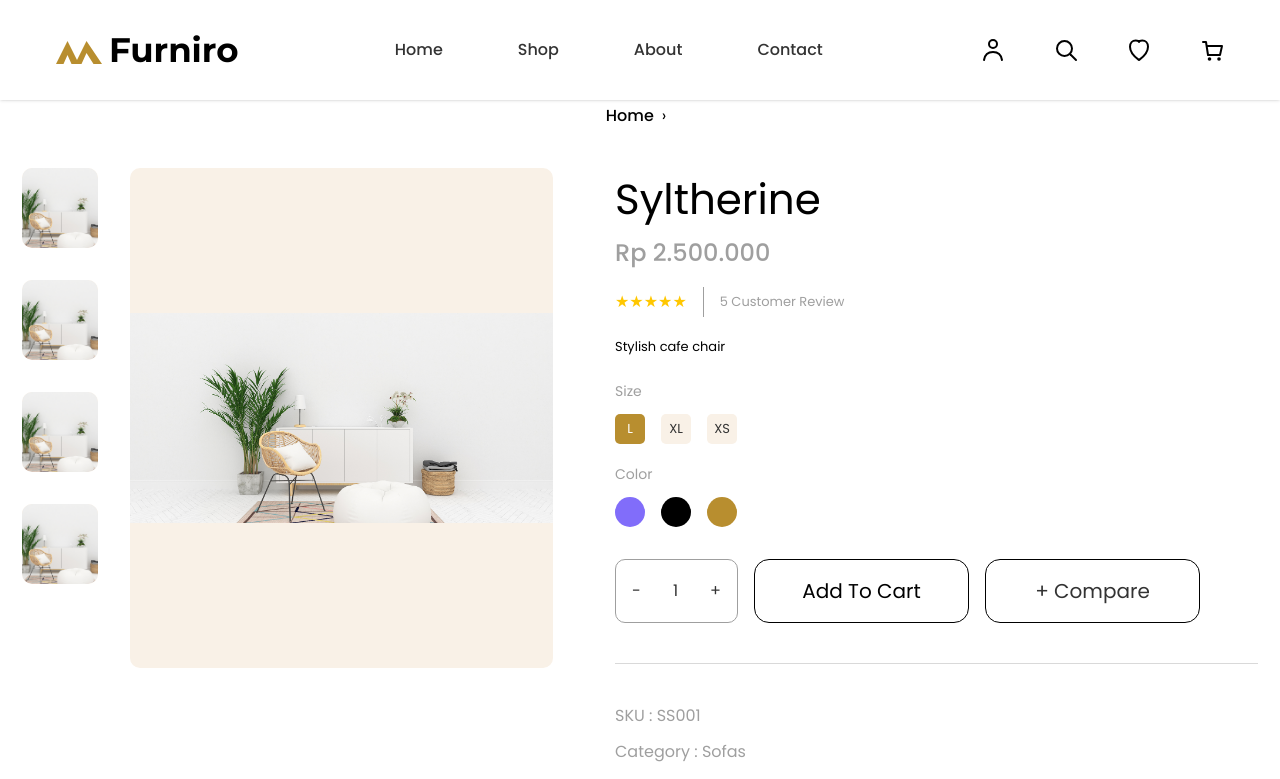
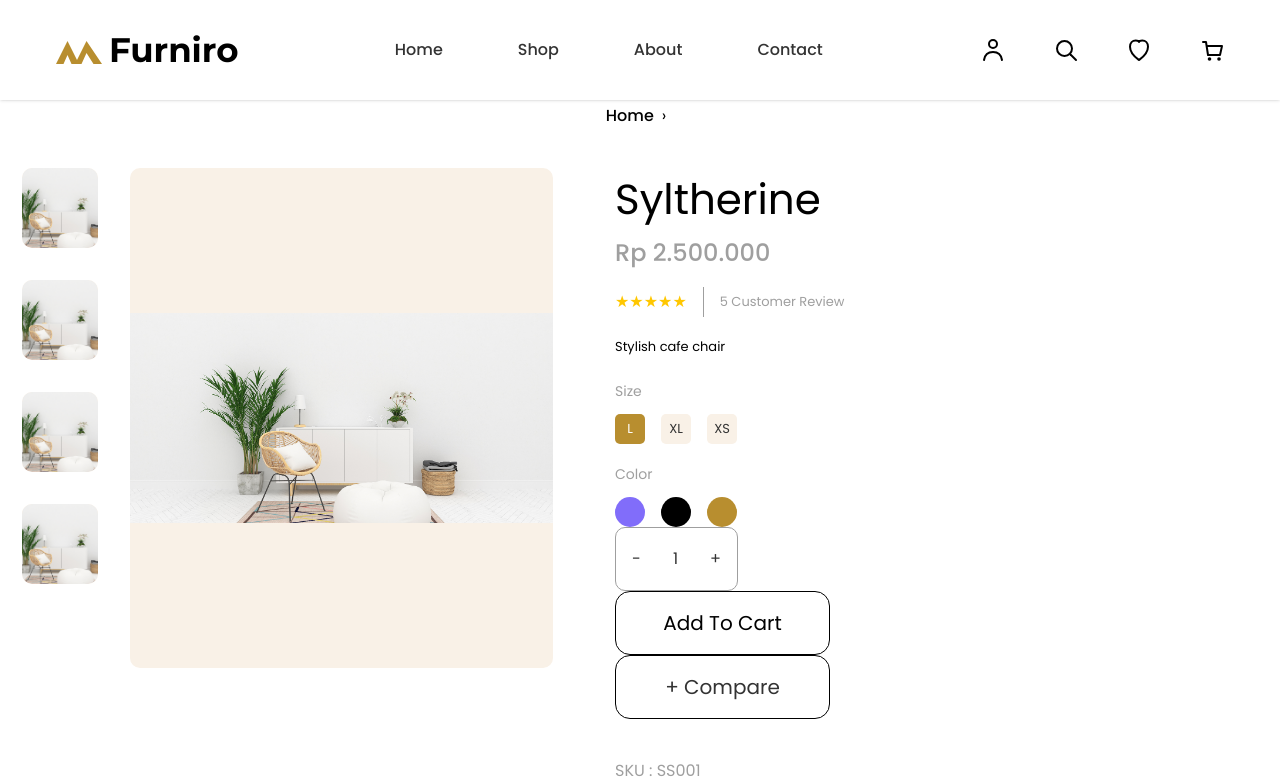
Before and after one commit to nngocanh1401-cloud/furnishing-store, a Next.js app: page /product in a window 1280 px wide. Shown: the top 779 px of the page. Built offline with nearby package versions, Linux system fonts and the light colour scheme.

Commit message:
mergr nhanh testHP

```diff
--- a/src/app/layout.js
+++ b/src/app/layout.js
@@ -1,6 +1,7 @@
 import Footer from "@/components/common/Footer";
 import Header from "@/components/common/Header";
 import { Montserrat, Poppins } from "next/font/google";
+import { CartProvider } from "@/context/CartContext";
 import "./globals.css";
 
 const poppins = Poppins({
@@ -39,9 +40,11 @@ export default function RootLayout({ children }) {
       className={`${poppins.variable} ${montserrat.variable} h-full antialiased`}
     >
       <body className="min-h-full flex flex-col bg-white text-[#333333]">
-        <Header />
-        <main>{children}</main>
-        <Footer />
+        <CartProvider>
+          <Header />
+          <main>{children}</main>
+          <Footer />
+        </CartProvider>
       </body>
     </html>
   );
--- a/src/components/common/CartSidebar.jsx
+++ b/src/components/common/CartSidebar.jsx
@@ -2,22 +2,7 @@
 
 import Link from "next/link";
 
-const cartItems = [
-  {
-    id: 1,
-    name: "Asgaard sofa",
-    image: "/images/black-sofa.jpg",
-    price: "Rs. 250,000.00",
-    quantity: 1,
-  },
-  {
-    id: 2,
-    name: "Casaliving Wood",
-    image: "/images/casaliving-wood.jpg",
-    price: "Rs. 270,000.00",
-    quantity: 1,
-  },
-];
+import { useCart } from "@/context/CartContext";
 
 /* Icon đóng Cart SiFdebar lấy trực tiếp từ SVG của Figma */
 function CloseCartIcon() {
@@ -73,8 +58,21 @@ function RemoveIcon() {
     </svg>
   );
 }
+export default function CartSidebar({ isOpen, onClose }) {
+  const { cartItems, removeFromCart } = useCart();
+  const subtotal = cartItems.reduce((total, item) => {
+    const numericPrice =
+      typeof item.price === "number"
+        ? item.price
+        : Number(
+          String(item.price)
+            .replace(/[^\d.,]/g, "")
+            .replace(/,/g, "")
+        );
 
-export default function CartSidebar({ isOpen, onClose }) {
+    return total + numericPrice * item.quantity;
+  }, 0);
+
   if (!isOpen) return null;
 
   return (
@@ -110,7 +108,12 @@ export default function CartSidebar({ isOpen, onClose }) {
           <div className="absolute left-[30px] top-[90px] h-px w-[287px] bg-[#D9D9D9]" />
 
           <div className="absolute left-[27px] top-[132px] flex w-[350px] flex-col gap-[20px]">
-            {cartItems.map((item) => (
+            {cartItems.length === 0 ? (
+              <p className="text-[14px] leading-[21px] text-[#9F9F9F]">
+                Your cart is empty.
+              </p>
+            ) : (
+              cartItems.map((item) => (
                 <div
                   key={item.id}
                   className="relative flex h-[105px] w-[350px] items-center"
@@ -138,7 +141,7 @@ export default function CartSidebar({ isOpen, onClose }) {
                       </span>
 
                       <span className="whitespace-nowrap text-[12px] font-medium leading-[18px] text-[#B88E2F]">
-                      {item.price}
+                        {item.priceDisplay || item.price}
                       </span>
                     </div>
                   </div>
@@ -146,12 +149,14 @@ export default function CartSidebar({ isOpen, onClose }) {
                   <button
                     type="button"
                     aria-label={`Remove ${item.name}`}
+                    onClick={() => removeFromCart(item.id)}
                     className="absolute right-0 top-[42px] flex h-5 w-5 items-center justify-center"
                   >
                     <RemoveIcon />
                   </button>
                 </div>
-            ))}
+              ))
+            )}
           </div>
 
           <span className="absolute left-[31px] top-[615px] h-[24px] w-[68px] text-[16px] font-normal leading-[24px] text-black">
@@ -159,7 +164,10 @@ export default function CartSidebar({ isOpen, onClose }) {
           </span>
 
           <span className="absolute left-[200px] top-[615px] h-[24px] w-[117px] whitespace-nowrap text-[16px] font-semibold leading-[24px] text-[#B88E2F]">
-            Rs. 520,000.00
+            Rs. {subtotal.toLocaleString("en-US", {
+              minimumFractionDigits: 2,
+              maximumFractionDigits: 2,
+            })}
           </span>
 
           <div className="absolute left-[30px] top-[663px] h-px w-[287px] bg-[#D9D9D9]" />
--- a/src/components/common/ProductCard.jsx
+++ b/src/components/common/ProductCard.jsx
@@ -2,6 +2,7 @@
 
 import Link from "next/link";
 import { useState } from "react";
+import { useCart } from "@/context/CartContext";
 import CartSidebar from "@/components/common/CartSidebar";
 
 function getBadgeClass(product) {
@@ -16,7 +17,7 @@ function getBadgeClass(product) {
 
 export default function ProductCard({ product }) {
   const [isCartOpen, setIsCartOpen] = useState(false);
-
+  const { addToCart } = useCart();
   /*
    * Nếu sản phẩm có id:
    * id = 1 → /product/1
@@ -72,6 +73,7 @@ export default function ProductCard({ product }) {
           <Link
             href={productHref}
             aria-label={`View ${name}`}
+            className="relative z-0 block h-full w-full"
           >
             <img
               src={productImage}
@@ -90,11 +92,14 @@ export default function ProductCard({ product }) {
             </span>
           )}
 
-          <div className="absolute inset-0 hidden items-center justify-center bg-black/50 group-hover:flex">
-            <div className="text-center">
+          <div className="pointer-events-none absolute inset-0 z-10 hidden items-center justify-center bg-black/50 group-hover:flex">
+            <div className="pointer-events-auto text-center">
               <button
                 type="button"
-                onClick={() => setIsCartOpen(true)}
+                onClick={() => {
+                  addToCart(product, 1);
+                  setIsCartOpen(true);
+                }}
                 className="h-12 w-[202px] bg-white font-['Poppins'] text-[16px] font-semibold text-[#B88E2F] transition hover:bg-[#B88E2F] hover:text-white"
               >
                 Add to cart
@@ -128,7 +133,10 @@ export default function ProductCard({ product }) {
 
         <div className="px-4 pb-[30px] pt-4">
           {/* Bấm tên để mở đúng trang sản phẩm theo ID */}
-          <Link href={productHref}>
+          <Link
+            href={productHref}
+            className="relative z-20 block"
+          >
             <h3 className="text-[24px] font-semibold leading-[29px] text-[#3A3A3A] transition hover:text-[#B88E2F]">
               {name}
             </h3>
@@ -151,12 +159,6 @@ export default function ProductCard({ product }) {
           </div>
         </div>
       </article>
-
-      <CartSidebar
-        isOpen={isCartOpen}
-        product={product}
-        onClose={() => setIsCartOpen(false)}
-      />
     </>
   );
 }
--- a/src/components/product/ProductDetail.jsx
+++ b/src/components/product/ProductDetail.jsx
@@ -5,8 +5,11 @@ import Link from "next/link";
 
 import CartSidebar from "@/components/common/CartSidebar";
 import { singleProductStyles } from "@/styles/styles";
+import { useCart } from "@/context/CartContext";
 
 export default function ProductDetail({ product }) {
+  const { addToCart } = useCart();
+  const [quantity, setQuantity] = useState(1);
   const [isCartOpen, setIsCartOpen] = useState(false);
 
   return (
@@ -104,15 +107,36 @@ export default function ProductDetail({ product }) {
             </div>
 
             {/* Actions */}
-            <div className="mt-8 flex flex-wrap gap-4">
-              <div className={singleProductStyles.quantityBox}>                <button type="button">-</button>
-                <span>1</span>
-                <button type="button">+</button>
+            <div className={singleProductStyles.quantityBox}>
+              <button
+                type="button"
+                onClick={() =>
+                  setQuantity((currentQuantity) =>
+                    Math.max(1, currentQuantity - 1)
+                  )
+                }
+              >
+                -
+              </button>
+
+              <span>{quantity}</span>
+
+              <button
+                type="button"
+                onClick={() =>
+                  setQuantity((currentQuantity) => currentQuantity + 1)
+                }
+              >
+                +
+              </button>
             </div>
 
             <button
               type="button"
-                onClick={() => setIsCartOpen(true)}
+              onClick={() => {
+                addToCart(product, quantity);
+                setIsCartOpen(true);
+              }}
               className={`${singleProductStyles.actionButton} transition hover:bg-black hover:text-white`}
             >
               Add To Cart
@@ -134,7 +158,6 @@ export default function ProductDetail({ product }) {
             <p>Share : f t in</p>
           </div>
         </div>
-        </div>
     </section>
 
       <CartSidebar
--- /dev/null
+++ b/src/context/CartContext.jsx
@@ -0,0 +1,125 @@
+"use client";
+
+import {
+  createContext,
+  useContext,
+  useEffect,
+  useState,
+} from "react";
+
+const CartContext = createContext(null);
+
+export function CartProvider({ children }) {
+  const [cartItems, setCartItems] = useState([]);
+  const [isLoaded, setIsLoaded] = useState(false);
+
+  // Đọc giỏ hàng từ localStorage khi website khởi động
+  useEffect(() => {
+    try {
+      const savedCart = localStorage.getItem("cart");
+
+      if (savedCart) {
+        setCartItems(JSON.parse(savedCart));
+      }
+    } catch (error) {
+      console.error("Không thể đọc giỏ hàng:", error);
+    } finally {
+      setIsLoaded(true);
+    }
+  }, []);
+
+  // Lưu lại localStorage mỗi khi giỏ hàng thay đổi
+  useEffect(() => {
+    if (!isLoaded) return;
+
+    localStorage.setItem("cart", JSON.stringify(cartItems));
+  }, [cartItems, isLoaded]);
+
+  const addToCart = (product, quantity = 1) => {
+    setCartItems((currentItems) => {
+      const existingProduct = currentItems.find(
+        (item) => item.id === product.id
+      );
+
+      // Nếu sản phẩm đã có trong giỏ thì tăng số lượng
+      if (existingProduct) {
+        return currentItems.map((item) =>
+          item.id === product.id
+            ? {
+                ...item,
+                quantity: item.quantity + quantity,
+              }
+            : item
+        );
+      }
+
+      // Nếu chưa có thì thêm sản phẩm mới
+      return [
+        ...currentItems,
+        {
+          id: product.id,
+          name: product.name,
+          price: product.price,
+          image: product.image,
+          quantity,
+        },
+      ];
+    });
+  };
+
+  const removeFromCart = (productId) => {
+    setCartItems((currentItems) =>
+      currentItems.filter((item) => item.id !== productId)
+    );
+  };
+
+  const increaseQuantity = (productId) => {
+    setCartItems((currentItems) =>
+      currentItems.map((item) =>
+        item.id === productId
+          ? { ...item, quantity: item.quantity + 1 }
+          : item
+      )
+    );
+  };
+
+  const decreaseQuantity = (productId) => {
+    setCartItems((currentItems) =>
+      currentItems
+        .map((item) =>
+          item.id === productId
+            ? {
+                ...item,
+                quantity: Math.max(1, item.quantity - 1),
+              }
+            : item
+        )
+    );
+  };
+
+  return (
+    <CartContext.Provider
+      value={{
+        cartItems,
+        addToCart,
+        removeFromCart,
+        increaseQuantity,
+        decreaseQuantity,
+      }}
+    >
+      {children}
+    </CartContext.Provider>
+  );
+}
+
+export function useCart() {
+  const context = useContext(CartContext);
+
+  if (!context) {
+    throw new Error(
+      "useCart phải được sử dụng bên trong CartProvider"
+    );
+  }
+
+  return context;
+}
```
Lines whose indentation alone changed are shown as unchanged.
